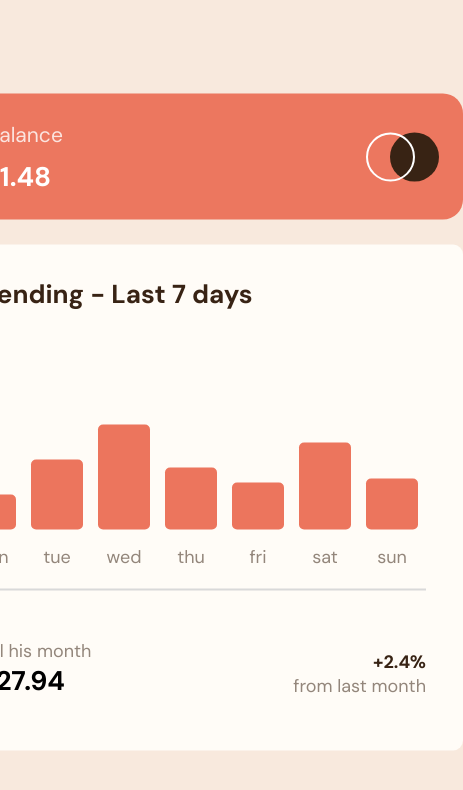
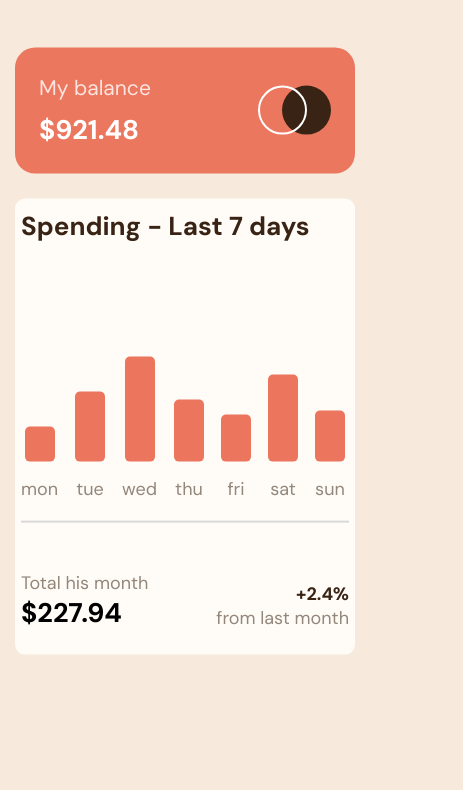
Before and after one commit to HHussHH/RTK_Reacut_Profit_Accounting, a React (Create React App) app: page / in a window 390 px wide. Shown: the top 790 px of the page, 463 px wide, since content can reach past the window. Built offline with nearby package versions, Linux system fonts and the light colour scheme.

Commit message:
fixed mobile design

```diff
--- a/src/App.jsx
+++ b/src/App.jsx
@@ -9,6 +9,12 @@ const Container = styled.div`
   top: 50%;
   left: 50%;
   transform: translate(-50%, -50%);
+
+  @media (max-width: 500px) {
+    top: 20%;
+    left: 30%;
+    transform: translate(-30%, -20%);
+  }
 `;
 function App() {
   const dispatch = useDispatch();
--- a/src/components/Card.jsx
+++ b/src/components/Card.jsx
@@ -6,7 +6,7 @@ const CardUI = styled.div`
   width: 536px;
   height: 657px;
 
-  @media (max-width: 375px) {
+  @media (max-width: 500px) {
     width: 340px;
     height: auto;
   } ;
--- a/src/components/CardItem.jsx
+++ b/src/components/CardItem.jsx
@@ -10,8 +10,8 @@ const CardItemUI = styled.div`
   border-radius: 10px;
   padding: 32px 37px;
 
-  @media (max-width: 375px) {
-    padding: 10px 7px;
+  @media (max-width: 500px) {
+    padding: 10px 6px;
     height: 456px;
   } ;
 `;
@@ -43,7 +43,7 @@ const CardItemSystem = styled.h4`
     font-weight: var(--fw-normal);
   }
 
-  @media (max-width: 375px) {
+  @media (max-width: 500px) {
     margin-right: 17px;
   } ;
 `;
@@ -62,7 +62,7 @@ const CardItemColumn = styled.div`
     background-color: #ff9b87;
   }
 
-  @media (max-width: 375px) {
+  @media (max-width: 500px) {
     width: 30px;
   } ;
 `;
@@ -77,7 +77,7 @@ const CardAmountInfo = styled.div`
   font-weight: var(--fw-normal);
   background-color: var(--colors-darkBrown);
 
-  @media (max-width: 375px) {
+  @media (max-width: 500px) {
     padding: 0px;
     font-size: 14px;
   } ;
```
